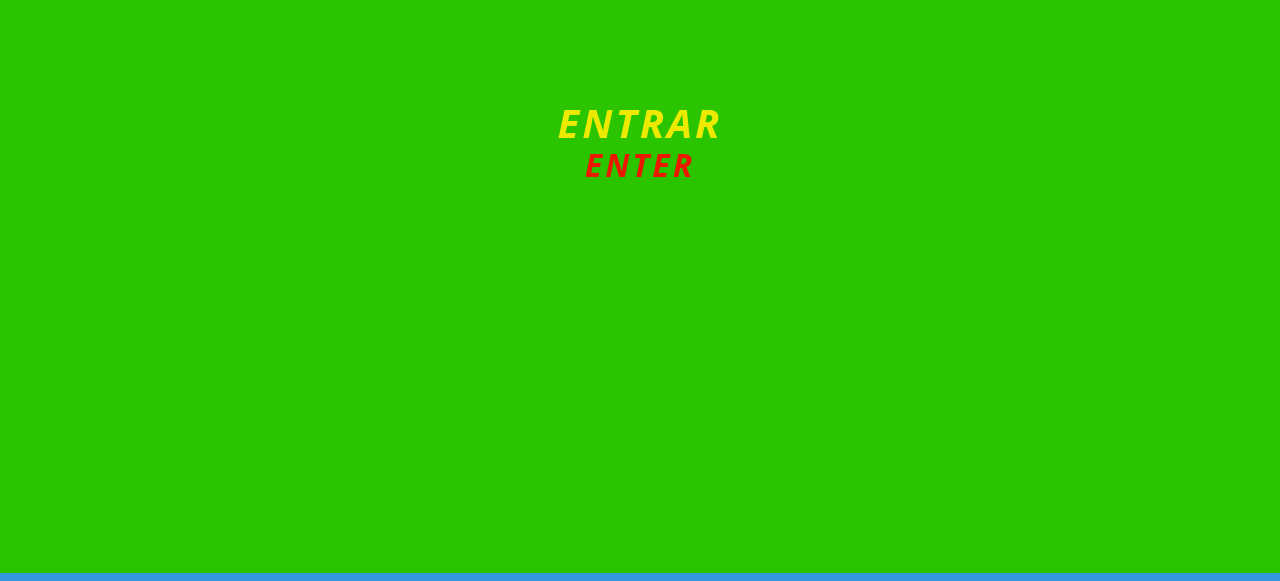
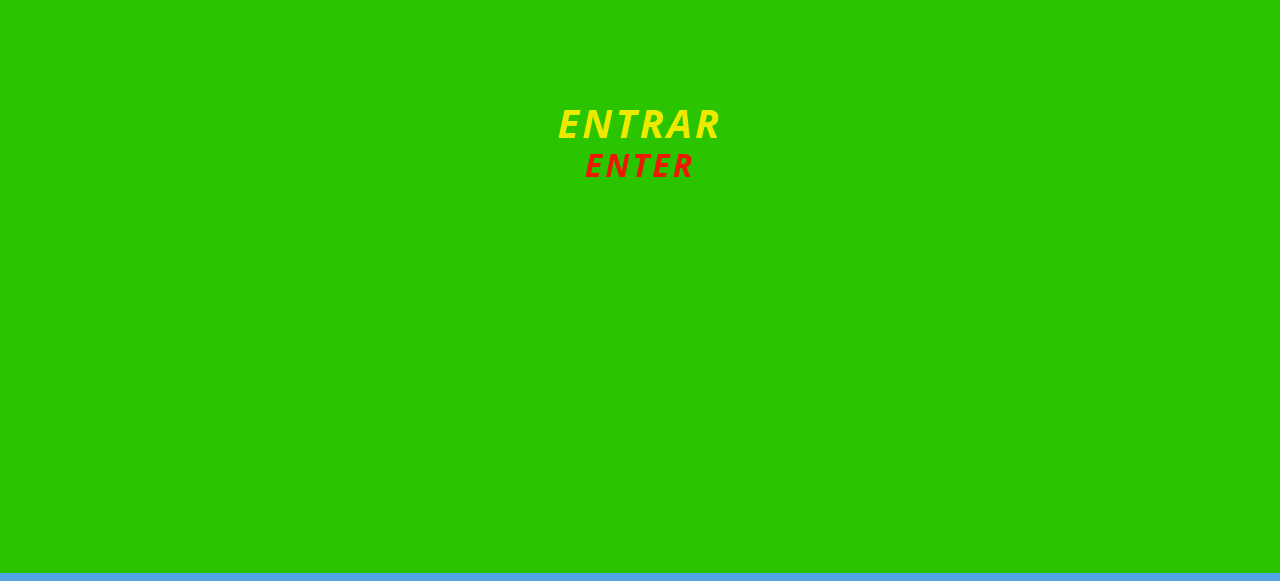
Before and after one commit to Earl-Mckinnott/la-parada-menu, a plain HTML site: page index.html in a window 1280 px wide. Shown: the part 227-808 px from the top of the page. Drawn offline with Linux system fonts and the light colour scheme.

Commit message:
wip: prep for redesign

```diff
--- a/style.css
+++ b/style.css
@@ -40,7 +40,7 @@ html, body {
 
 body {
     font-family : system-ui, sans-serif;
-   background-color: rgb(53, 151, 226);
+   background-color: rgb(78, 164, 231);
     line-height:1.6;
     margin: 0;
 }
```
